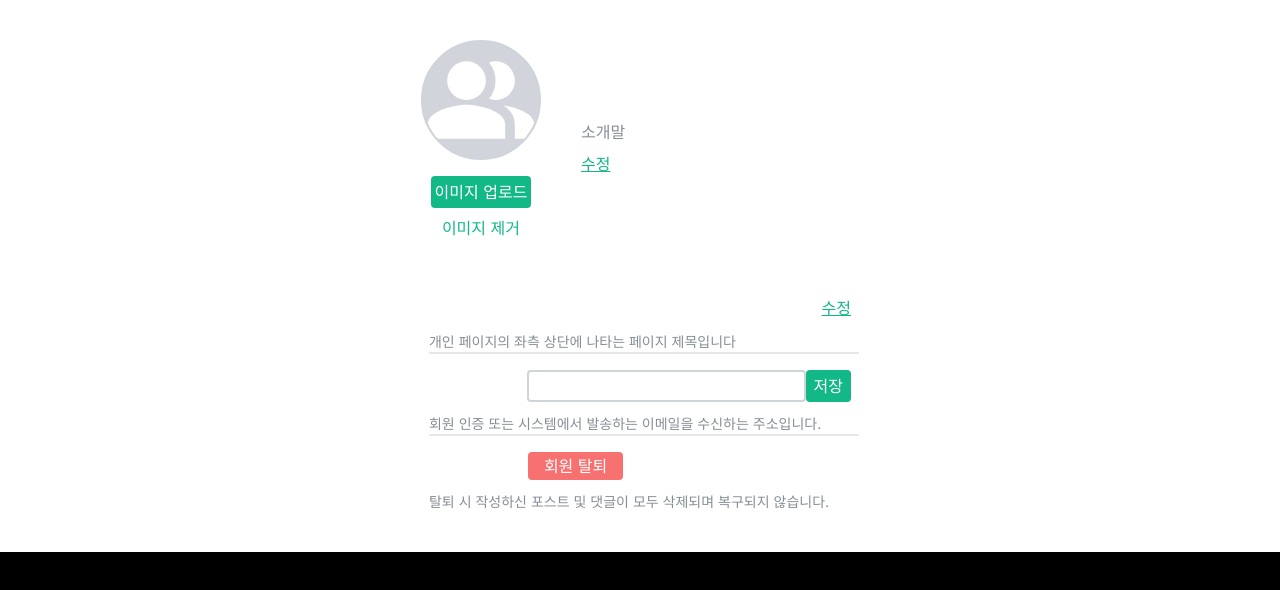
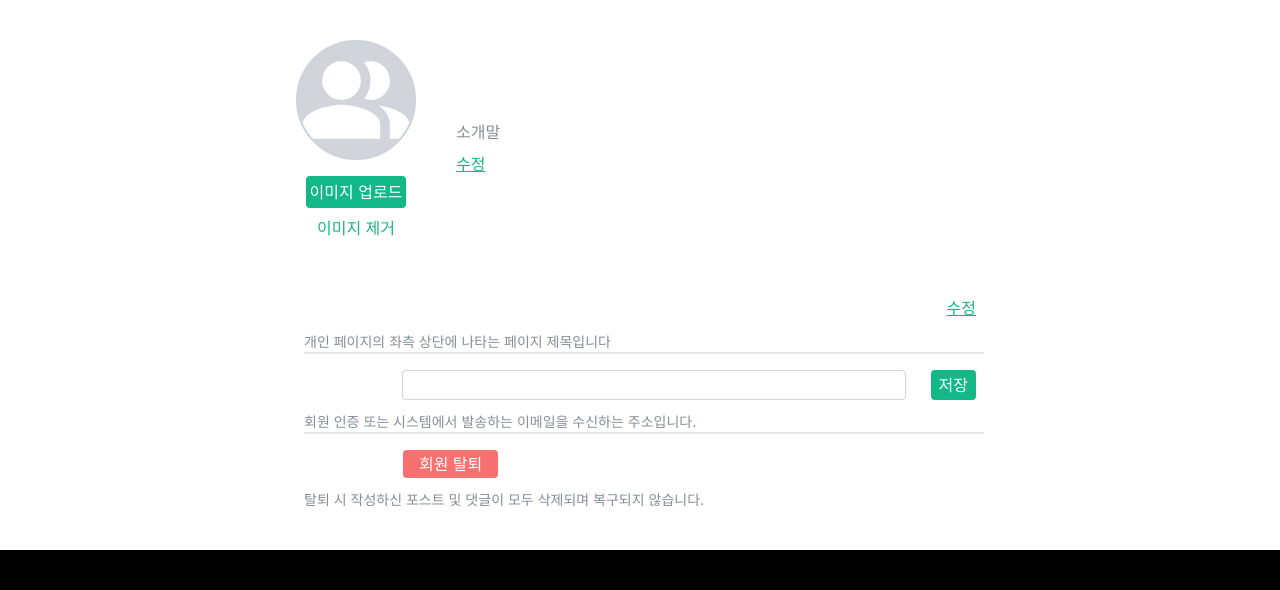
Before and after one commit to belogstudy/belog-client, a Next.js app: page /mysetting in a window 1280 px wide. Both pictures are taken after a click on the button "변경". Shown: the top 590 px of the page. Built offline with nearby package versions, Linux system fonts and the light colour scheme.

Commit message:
ui 분리 완료

```diff
--- a/src/app/(route)/mysetting/page.tsx
+++ b/src/app/(route)/mysetting/page.tsx
@@ -42,11 +42,11 @@ export default function mysetting() {
         ) : (
             <div className="flex flex-col">
                 <input
-                    className="placeholder-black py-1 px-2 font-semibold text-2xl text-black mb-2 border-velogauthgray-400 border-2 rounded"
+                    className=" placeholder-black w-[520px] py-1 px-2 font-medium text-xl text-black mb-2 border-velogauthgray-400 border rounded"
                     placeholder="닉네임"
                 />
                 <input
-                    className="placeholder-black py-1 px-2 text-xl text-black mb-2 border-velogauthgray-400 border-2 rounded"
+                    className="placeholder-black font-extralight px-2 text-lg text-black mb-2 border-velogauthgray-400 border rounded"
                     placeholder="소개말"
                 />
                 <button className="rounded mt-2 ml-auto text-base px-4 py-1 text-white bg-velogauthgreen-100 hover:opacity-80">
@@ -68,7 +68,7 @@ export default function mysetting() {
             </>
         ) : (
             <>
-                <input className="placeholder-black px-2 text-lg text-black border-velogauthgray-400 border-2 rounded" />
+                <input className="placeholder-black w-9/12 px-2 text-lg text-black border-velogauthgray-400 border rounded" />
                 <button className="bg-velogauthgreen-100 px-2 ml-auto hover:opacity-80 rounded text-white">저장</button>
             </>
         );
@@ -86,7 +86,7 @@ export default function mysetting() {
             </>
         ) : (
             <>
-                <input className="placeholder-black px-2 text-lg text-black border-velogauthgray-400 border-2 rounded" />
+                <input className="placeholder-black w-9/12 px-2 text-lg text-black border-velogauthgray-400 border rounded" />
                 <button className="bg-velogauthgreen-100 px-2 ml-auto hover:opacity-80 rounded text-white">저장</button>
             </>
         );
--- a/src/components/setting/MySettingLayout.tsx
+++ b/src/components/setting/MySettingLayout.tsx
@@ -17,8 +17,8 @@ export const MySettingLayout: React.FC<MySettingLayoutProps> = ({
     return (
         <>
             <div className="flex items-center justify-center bg-white">
-                <div className="flex flex-col items-start justify-center p-10">
-                    <div className="flex flex-col">
+                <div className="flex-col items-center justify-center p-10 w-[768px]">
+                    <div className="flex items-start flex-col">
                         <div className="flex justify-center">
                             <div className="flex-col flex items-center justify-center">
                                 <MdPeopleAlt
```
